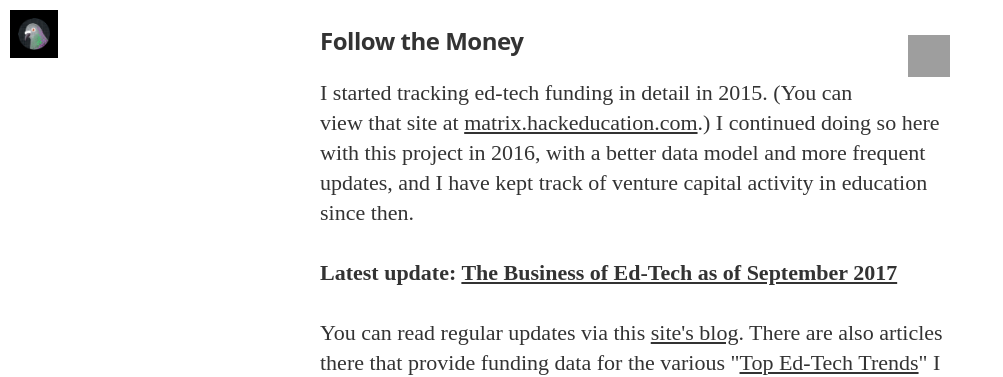
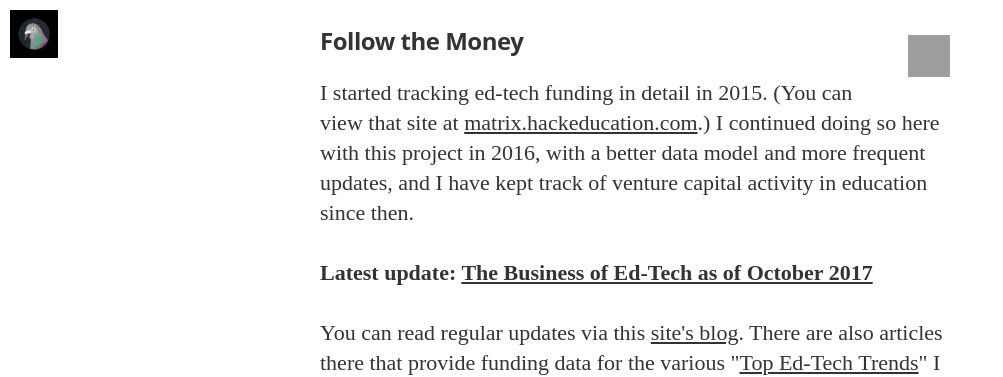
Before and after one commit to HackEducation/funding, a Jekyll site: the page built from index.html, in a window 1280 px wide and 900 px high, scrolled down 956 px. Shown: the top 377 px of the window, without its empty margins (0-1003 px from the left). Built offline with Jekyll 4.4.1, drawn with Linux system fonts in a browser that asks for light colours; nearby versions of some CDN libraries; some web fonts are replaced; grey boxes are pictures that could not be loaded.

Commit message:
updated landing page

```diff
--- a/index.html
+++ b/index.html
@@ -7,7 +7,7 @@ layout: default
 <br />
 <p>I started tracking ed-tech funding in detail in 2015. (You can view that site at <a href="http://matrix.hackeducation.com">matrix.hackeducation.com</a>.) I continued doing so here with this project in 2016, with a better data model and more frequent updates, and I have kept track of venture capital activity in education since then.</p>
 
-<p><strong>Latest update: <a href="http://funding.hackeducation.com/2017/09/30/september.html">The Business of Ed-Tech as of September 2017</a></strong></p>
+<p><strong>Latest update: <a href="http://funding.hackeducation.com/2017/10/31/october.html">The Business of Ed-Tech as of October 2017</a></strong></p>
 
 <p>You can read regular updates via this <a href="http://funding.hackeducation.com/archives.html">site's blog</a>. There are also articles there that provide funding data for the various "<a href="http://research.hackeducation.com/trends.html">Top Ed-Tech Trends</a>" I track.</p>
 
```
